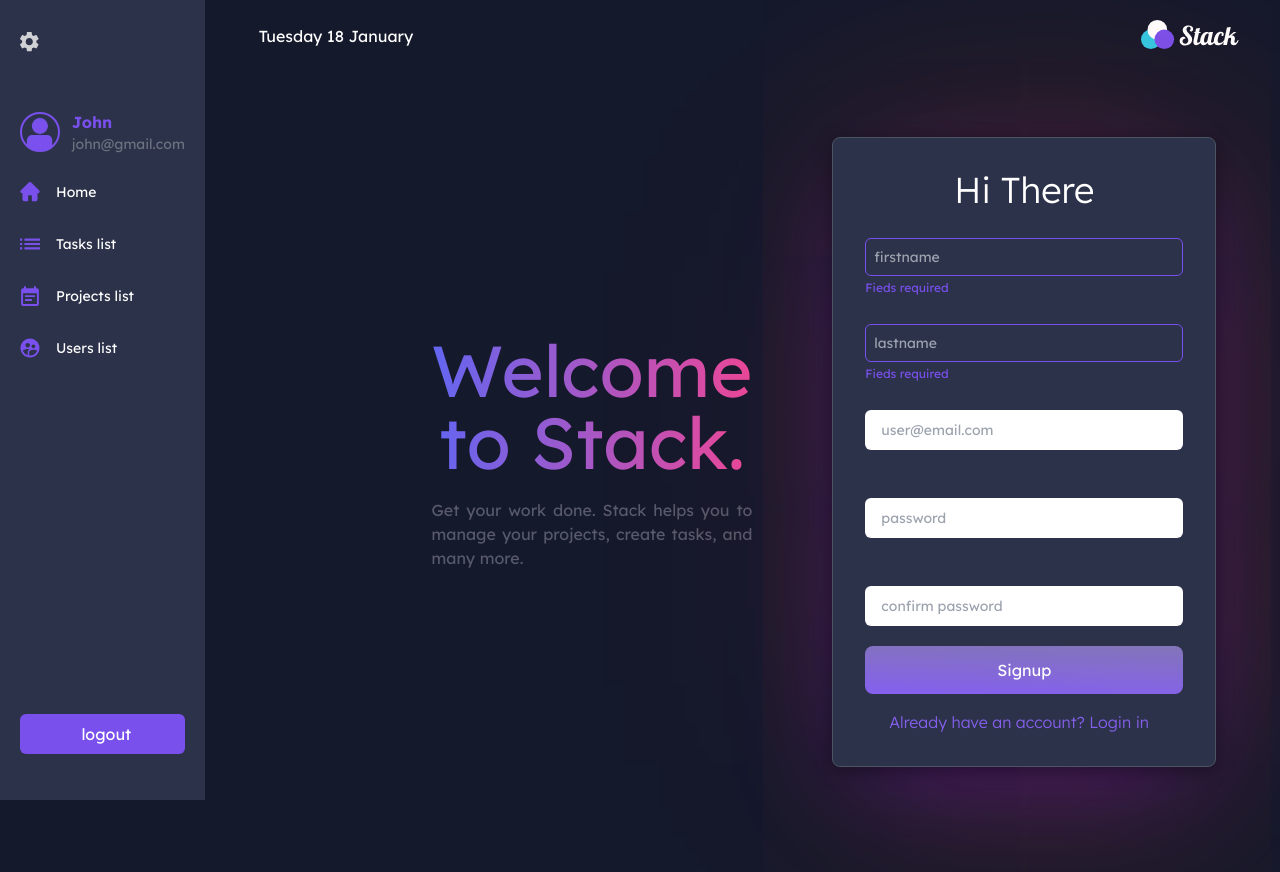
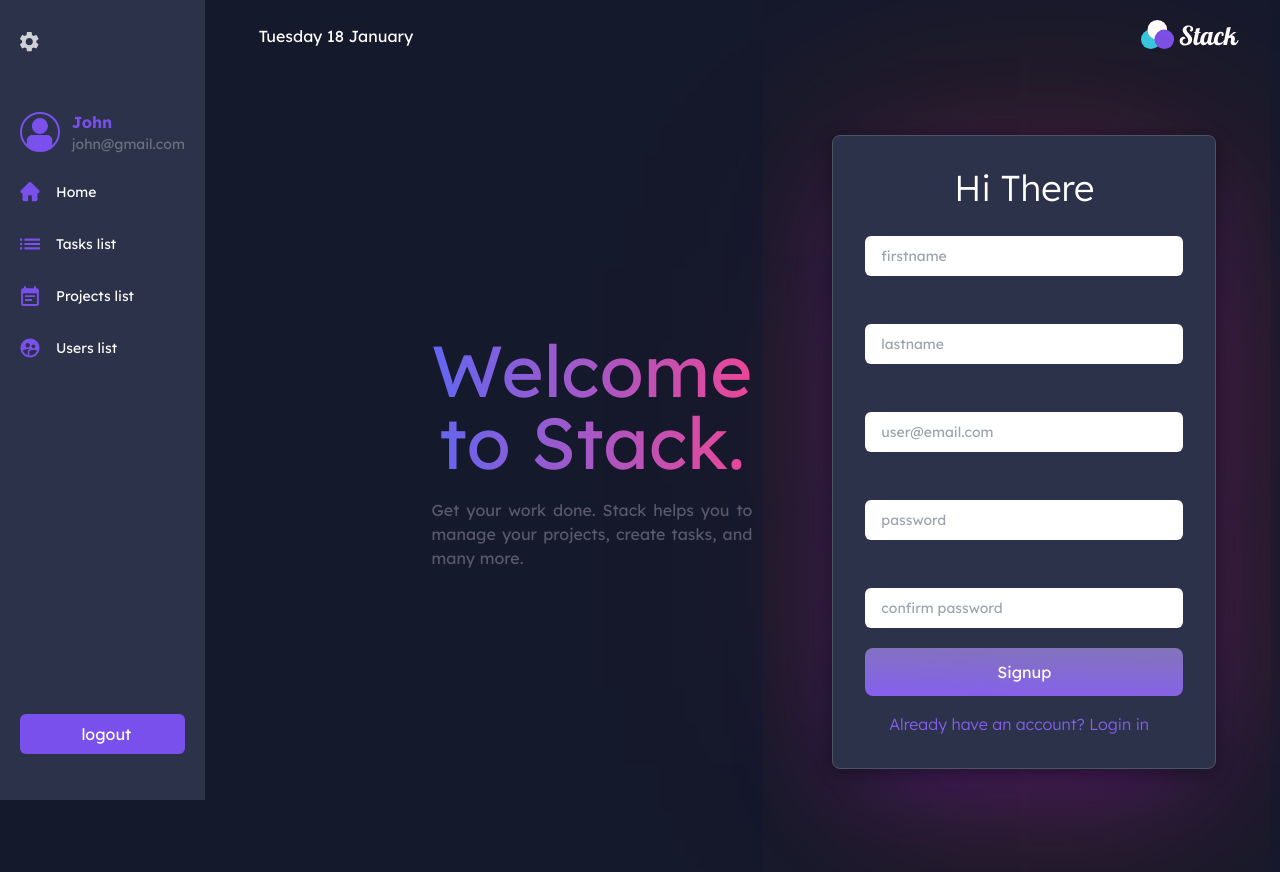
Before and after one commit to WildCodeSchool/2109-wns-remote3-stack-client, a React (Vite) app: page /signup in a window 1280 px wide. Built offline with nearby package versions, Linux system fonts and the light colour scheme; no server answers.

Commit message:
fix(signup): fix inputs and password confirm condition

```diff
--- a/src/views/Signup.tsx
+++ b/src/views/Signup.tsx
@@ -5,7 +5,6 @@
 import { SignupVariables, Signup_signup } from '@api/types/Signup';
 import { useMutation } from '@apollo/client';
 import { SIGNUP } from '@api/mutation/signup';
-import TextInput from '@components/formInput/TextInput';
 import LoginInput from '@components/formInput/LoginInput';
 
 function Signup(): JSX.Element {
@@ -20,7 +19,8 @@
 
   // check password + password confirm + mutation si OK
   const onSubmit = (data: SignupVariables & { confirm_password: string }) => {
-    if (data.password !== data.confirm_password) {
+    console.log(data);
+    if (data.password === data.confirm_password) {
       signupMutation({
         variables: {
           ...data,
@@ -57,20 +57,22 @@
               Hi There
             </div>
             <form onSubmit={handleSubmit(onSubmit)}>
-              <TextInput
+              <LoginInput
                 label=""
                 placeholder="firstname"
                 register={register}
                 name="firstName"
+                type="text"
                 required
                 error=""
                 id="firstname"
               />
-              <TextInput
+              <LoginInput
                 label=""
                 placeholder="lastname"
                 register={register}
                 name="lastName"
+                type="text"
                 required
                 error=""
                 id="lastName"
```
